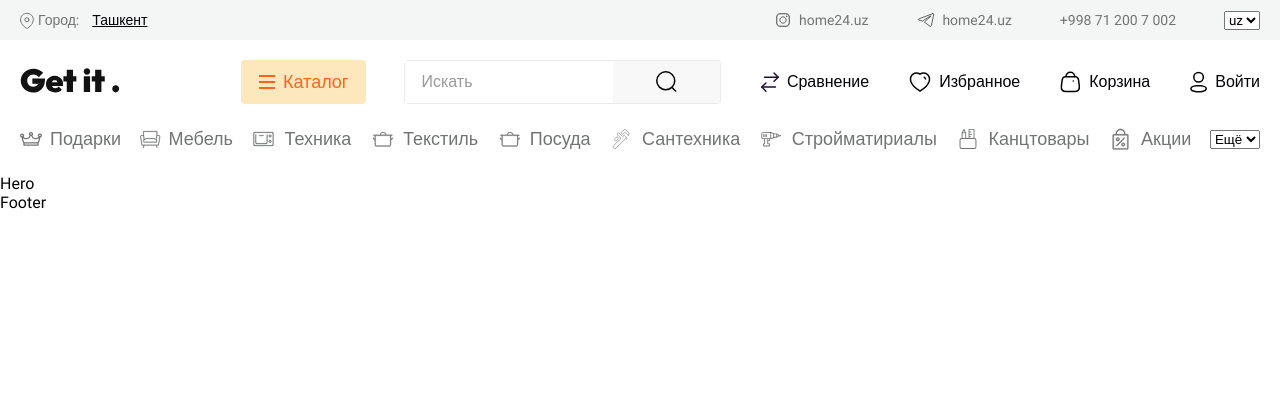
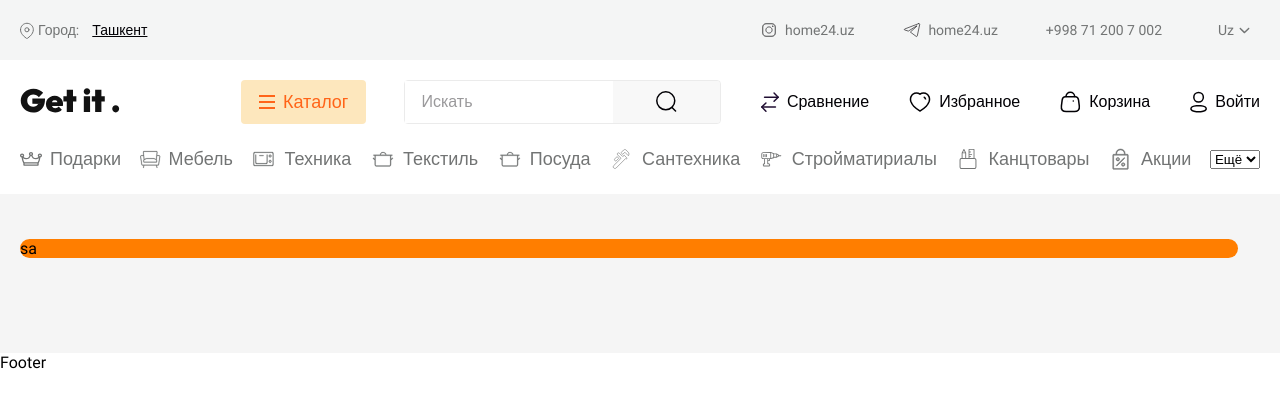
Before and after one commit to Islomjonsdev/online-shop, a React (Vite) app: page / in a window 1280 px wide. Shown: the top 408 px of the page. Built offline with nearby package versions, Linux system fonts and the light colour scheme.

Commit message:
language drop down done

```diff
--- a/src/SvgIcons/index.jsx
+++ b/src/SvgIcons/index.jsx
@@ -464,4 +464,23 @@ export const Icons = {
       />
     </svg>
   ),
+
+  arrow: (props) => (
+    <svg
+      width="12"
+      height="6"
+      viewBox="0 0 12 6"
+      fill="none"
+      xmlns="http://www.w3.org/2000/svg"
+      {...props}
+    >
+      <path
+        d="M10.6667 0.666626L6.00004 5.33329L1.33337 0.666626"
+        stroke="#727474"
+        strokeWidth="1.2"
+        strokeLinecap="round"
+        strokeLinejoin="round"
+      />
+    </svg>
+  ),
 };
--- a/src/components/Hero/Hero.jsx
+++ b/src/components/Hero/Hero.jsx
@@ -1,8 +1,17 @@
 import React from 'react'
+import style from "./Hero.module.scss"
 
 const Hero = () => {
   return (
-    <section>Hero</section>
+    <section className={style.hero}>
+        <div className={style.container}>
+            <div className={style.hero_container}>
+                <div className={style.hero_left}>
+sa
+                </div>
+            </div>
+        </div>
+    </section>
   )
 }
 
--- a/src/components/Hero/Hero.module.scss
+++ b/src/components/Hero/Hero.module.scss
@@ -0,0 +1,20 @@
+.hero {
+    background: #F5F5F5;
+    padding: 45px 0px 95px 0px;
+
+    .container {
+        max-width: 1672px;
+        width: 100%;
+        margin-right: auto;
+        margin-left: auto;
+        padding-left: 20px;
+        padding-right: 20px;
+    }
+
+    .hero_container {
+        max-width: 1218px;
+        width: 100%;
+        border-radius: var(--Corner-Rad-4, 24px);
+        background: #FF7E00;
+    }
+}
--- a/src/components/Layout/Header/Header.jsx
+++ b/src/components/Layout/Header/Header.jsx
@@ -1,10 +1,13 @@
 import React from "react";
+import { useState } from "react";
 import { Link } from "react-router-dom";
 import { Icons } from "../../../SvgIcons";
+import { IoIosArrowUp, IoIosArrowDown } from "react-icons/io";
 import style from "./Header.module.scss";
 import HeaderBottom from "./HeaderBottom/HeaderBottom";
 
 const Header = () => {
+  const [isActive, setIsActive] = useState(false);
   return (
     <header className={style.header}>
       <div className={style.header_blog}>
@@ -27,9 +30,19 @@ const Header = () => {
                 home24.uz
               </Link>
               <Link to={"tel:+998 71 200 7 002"}>+998 71 200 7 002</Link>
-              <select name="" id="">
-                <option value="uz">uz</option>
-              </select>
+              <div className={style.header_lang}>
+                <div className={style.header_lang_wrapper} onClick={(e) => setIsActive(!isActive)}>
+                  <p>Uz</p>
+                  {isActive === false ? <IoIosArrowDown className={style.svg_icon}/> : <IoIosArrowUp className={style.svg_icon}/>}
+                </div>
+                {isActive && (
+                  <div className={style.header_drop_down}>
+                    <div className={style.header_drop_down_item}>Uz</div>
+                    <div className={style.header_drop_down_item}>Ru</div>
+                    <div className={style.header_drop_down_item}>En</div>
+                  </div>
+                )}
+              </div>
             </div>
           </div>
         </div>
--- a/src/components/Layout/Header/Header.module.scss
+++ b/src/components/Layout/Header/Header.module.scss
@@ -1,3 +1,5 @@
+@import "../../../scss/variable.scss";
+
 .header {
   .header_blog {
     background: #f4f5f5;
@@ -24,7 +26,7 @@
         display: flex;
         align-items: center;
         gap: 4px;
-        color: #727474;
+        color: $grey;
         font-size: 14px;
         font-style: normal;
         font-weight: 400;
@@ -47,12 +49,57 @@
         display: flex;
         align-items: center;
         gap: 6px;
-        color: #727474;
+        color: $grey;
         font-size: 14px;
         font-style: normal;
         font-weight: 400;
         line-height: 20px; /* 142.857% */
       }
+
+      .header_lang {
+        width: 50px;
+        display: flex;
+        flex-direction: column;
+        align-items: center;
+        justify-content: center;
+        position: relative;
+        .header_lang_wrapper {
+          display: flex;
+          align-items: center;
+          justify-content: center;
+          gap: 3px;
+          padding: 10px;
+          cursor: pointer;
+
+          .svg_icon {
+            width: 15px;
+            height: 15px;
+            color: $grey;
+          }
+          p {
+            color: $grey;
+            font-size: 14px;
+            font-style: normal;
+            font-weight: 400;
+            line-height: 20px;
+          }
+        }
+
+        .header_drop_down {
+          position: absolute;
+          top: 110%;
+          left: 0;
+          background-color: $white;
+          border-radius: 10px;
+          box-shadow: 3px 3px 6px 10px rgba(0, 0, 0, 0.06);
+          width: 100%;
+
+          .header_drop_down_item {
+            padding: 10px;
+            cursor: pointer;
+          }
+        }
+      }
     }
   }
 }
--- a/src/components/Layout/Header/HeaderBottom/HeaderBottom.module.scss
+++ b/src/components/Layout/Header/HeaderBottom/HeaderBottom.module.scss
@@ -50,6 +50,7 @@
             padding: 10px 43px;
             border-radius: 0px 4px 4px 0px;
             background: #f8f8f8;
+            cursor: pointer;
           }
         }
       }
```
Lines whose indentation alone changed are shown as unchanged.
